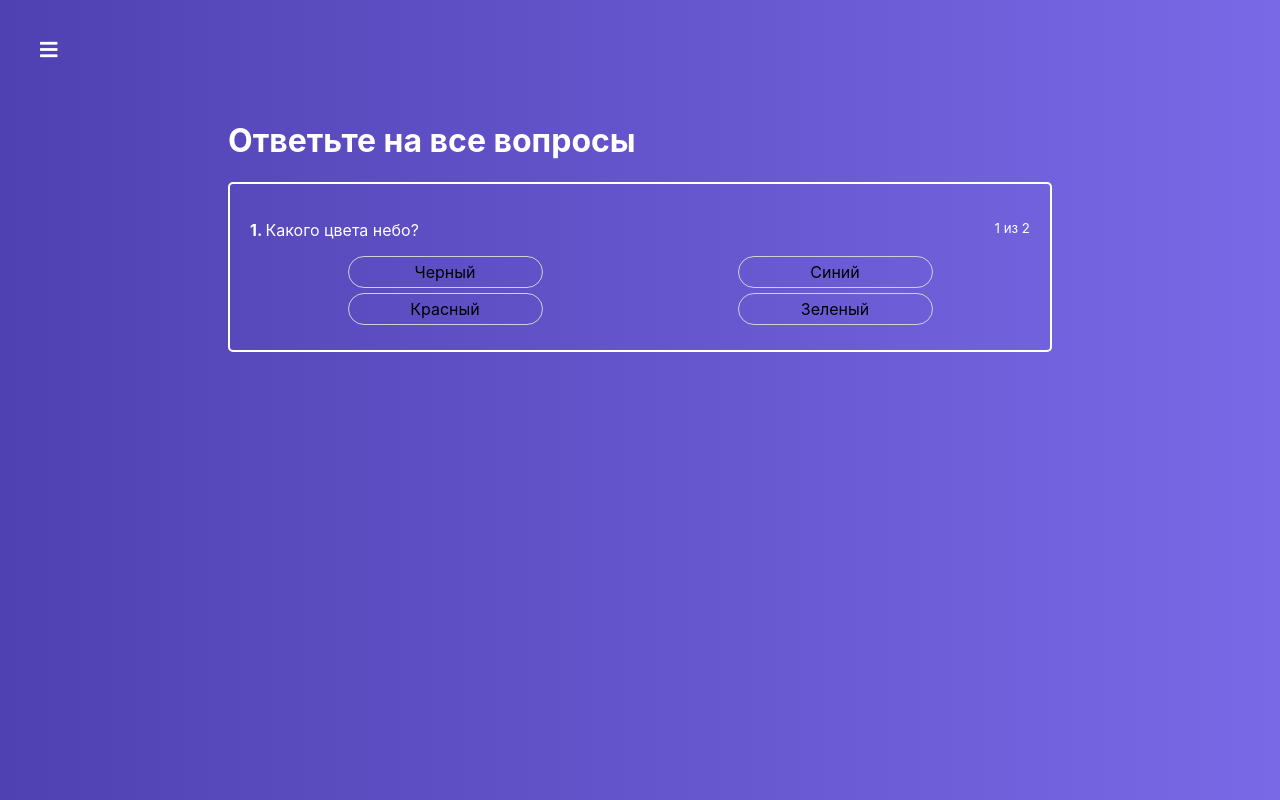
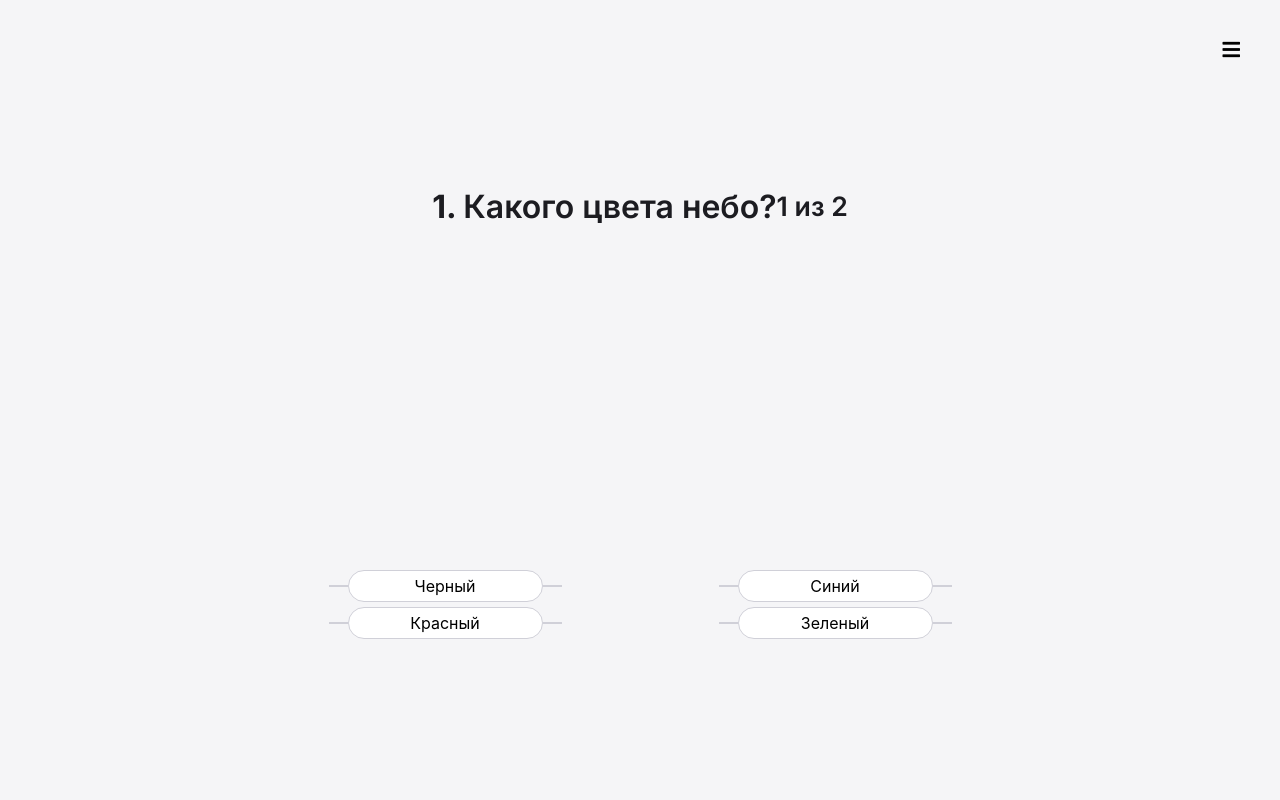
Before and after one commit to Yurii07/millionaire, a React (Create React App) app: page / in a window 1280 px wide. Both pictures are taken after a click on the button "Start". Built offline with nearby package versions, Linux system fonts and the light colour scheme.

Commit message:
add styles & json

```diff
--- a/src/components/ActiveQuiz/ActiveQuiz.module.css
+++ b/src/components/ActiveQuiz/ActiveQuiz.module.css
@@ -1,12 +1,35 @@
 .ActiveQuiz{
-    padding: 20px;
+    /*padding: 20px;*/
     color: #ffffff;
-    border: 2px solid #ffffff;
-    border-radius: 5px;
-    margin: 0 10px;
+    /*border: 2px solid #ffffff;*/
+    /*border-radius: 5px;*/
+    /*margin: 0 10px;*/
     box-sizing: border-box;
+    position: absolute;
+    top: 0;
+    bottom: 0;
+    left: 0;
+    right: 0;
+    text-align: center;
+    align-items: center;
+    display: flex;
+    flex-direction: column;
+    justify-content: space-around;
 }
 .Question {
     display: flex;
     justify-content: space-between;
+    font-family: 'Inter',sans-serif;
+    font-style: normal;
+    font-weight: 600;
+    font-size: 32px;
+    line-height: 116%;
+    /* or 37px */
+
+    /*display: flex;*/
+    align-items: center;
+
+    /* Black-100 */
+
+    color: #1C1C21;
 }
--- a/src/components/ActiveQuiz/AnswersList/AnswerItem/AnswerItem.module.css
+++ b/src/components/ActiveQuiz/AnswersList/AnswerItem/AnswerItem.module.css
@@ -11,23 +11,51 @@
     width: 50%;
 
     border-radius: 25px;
+    position: relative;
+    background: #FFFFFF;
     /*clip-path: polygon(25% 0%, 75% 0%, 100% 50%, 75% 100%, 25% 100%, 0% 50%);*/
 }
-
 .AnswerItem:hover{
-    background: rgba(255,255,255,.1);
+    background: #FFFFFF;
     transition: background .3s ease-in-out;
     border: 1px solid #FF8B37;
     box-sizing: border-box;
 }
+.AnswerItem:hover:before,.AnswerItem:hover:after {
+    border: 1px solid #FF8B37;
+}
+.AnswerItem::before{
+    content: "";
+    width: 17px;
+    left: -20px;
+    border: 1px solid #D0D0D8;
+    position: absolute;
+    top: 50%;
+    transform: translateY(-50%);
+}
+.AnswerItem::after{
+    content: "";
+    width: 17px;
+    right: -20px;
+    border: 1px solid #D0D0D8;
+    position: absolute;
+    top: 50%;
+    transform: translateY(-50%);
+}
+
 .AnswerItem.success {
-    background: #47D867;
+    background: #E6FAEA;
     border: 1px solid #47D867;
     box-sizing: border-box;
     transition: .3s;
 }
+.AnswerItem.success:before ,
+.AnswerItem.success:after{  border: 1px solid #47D867;}
+
 .AnswerItem.error {
-    background: #EC6259;
+    background: #FDEEED;
     border: 1px solid #EC6259;
     box-sizing: border-box;
 }
+.AnswerItem.error:before ,
+.AnswerItem.error:after{  border: 1px solid #EC6259;}
--- a/src/components/Navigation/Drawer/Drawer.js
+++ b/src/components/Navigation/Drawer/Drawer.js
@@ -3,13 +3,13 @@ import classes from './Drawer.module.css'
 import Backdrop from "../../UI/Backdrop/Backdrop";
 
 const links = [
-    1, 2, 3
+    '$500', '$1000', '$2000'
 ]
 
 class Drawer extends Component {
 
     renderLinks() {
-        return links.map((link, index) => {
+        return links.slice(0).reverse().map((link, index) => {
             return (
                 <li key={index}>
                     Link {link}
@@ -27,6 +27,7 @@ class Drawer extends Component {
 
         return (
             <>
+
                 <nav className={cls.join(' ')}>
                     <ul>
                         { this.renderLinks() }
--- a/src/components/Navigation/Drawer/Drawer.module.css
+++ b/src/components/Navigation/Drawer/Drawer.module.css
@@ -1,6 +1,6 @@
 .Drawer {
     position: fixed;
-    left: 0;
+    right: 0;
     top: 0;
     bottom: 0;
     width: 80%;
@@ -11,10 +11,14 @@
     transform: translateX(0px);
     transition: transform .22s ease-in;
     z-index: 90;
+    display: flex;
+    text-align: center;
+    align-items: center;
+    justify-content: center;
 }
 
 .Drawer.close {
-    transform: translateX(-300px);
+    transform: translateX(300px);
 }
 
 .Drawer ul {
--- a/src/components/Navigation/MenuToggle/MenuToggle.module.css
+++ b/src/components/Navigation/MenuToggle/MenuToggle.module.css
@@ -1,10 +1,10 @@
 .MenuToggle {
     position: fixed;
     top: 40px;
-    left: 40px;
+    right: 40px;
     font-size: 20px;
     cursor: pointer;
-    color: #fff;
+    color: #000;
     transition: opacity, left .22s ease-in;
     z-index: 100;
 }
@@ -14,5 +14,5 @@
 }
 
 .MenuToggle.open {
-    left: 320px;
+    right: 320px;
 }
--- a/src/containers/Quiz/Quiz.js
+++ b/src/containers/Quiz/Quiz.js
@@ -70,12 +70,17 @@ class Quiz extends Component {
                     })
                 }
                 clearTimeout(timeout)
-            }, 1000)
+            }, 2000)
         } else {
             this.setState({
-                isFinished: true,
                 answerState: {[answerId]: 'error'}
             })
+            setTimeout(()=>{
+                this.setState({
+                    isFinished: true,
+                })
+            },2000)
+
         }
     }
 
@@ -95,9 +100,10 @@ class Quiz extends Component {
     render() {
         return (
             <div className={classes.Quiz}>
+
                 {this.state.checkpoint}
                 <div className={classes.QuizWrapper}>
-                    <h1>Ответьте на все вопросы</h1>
+                    {/*<h1>Ответьте на все вопросы</h1>*/}
                     {this.state.isFinished
                         ? <FinishedQuiz
                             onRetry={this.retryHandler}
--- a/src/containers/Quiz/Quiz.module.css
+++ b/src/containers/Quiz/Quiz.module.css
@@ -4,7 +4,7 @@
     padding-top: 100px;
     flex-grow: 1;
     width: 100%;
-    background: linear-gradient(90deg,#5041b2 0%, #7969e6 100%);
+    background: #F5F5F7;
 }
 .Quiz h1 {
     color: #fff;
```
Also changed, not shown: src/components/data/data.json (added, +52 -0 lines).
